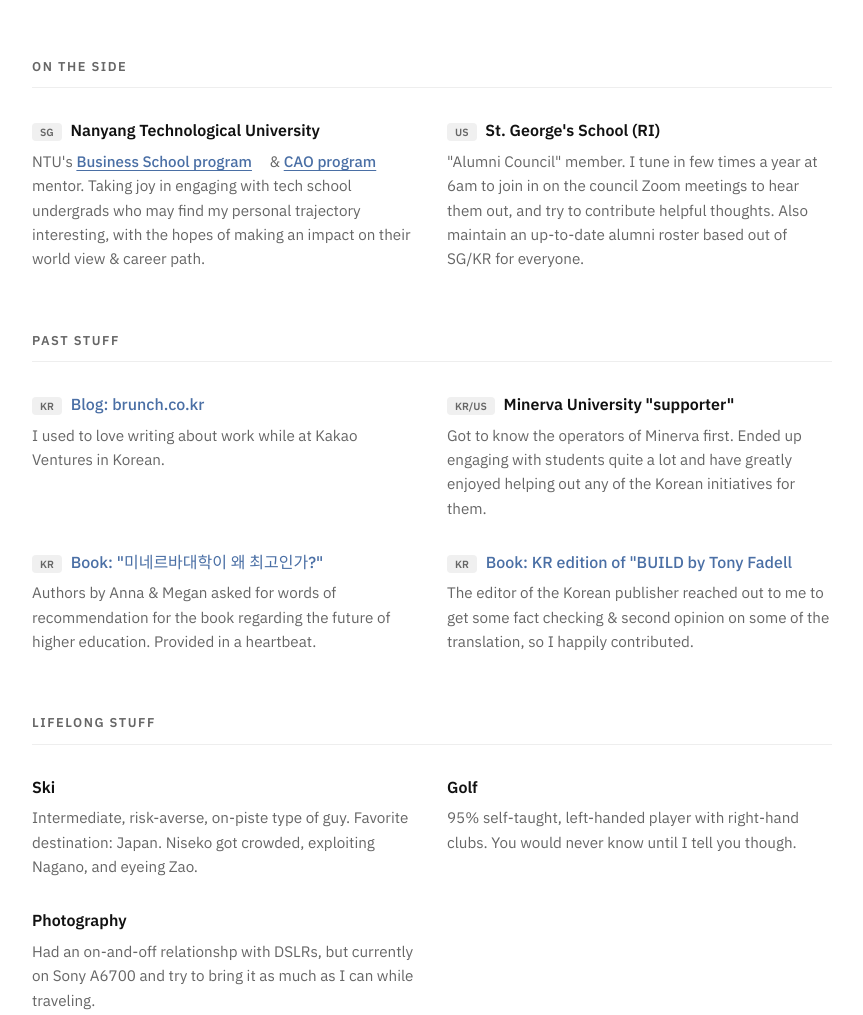
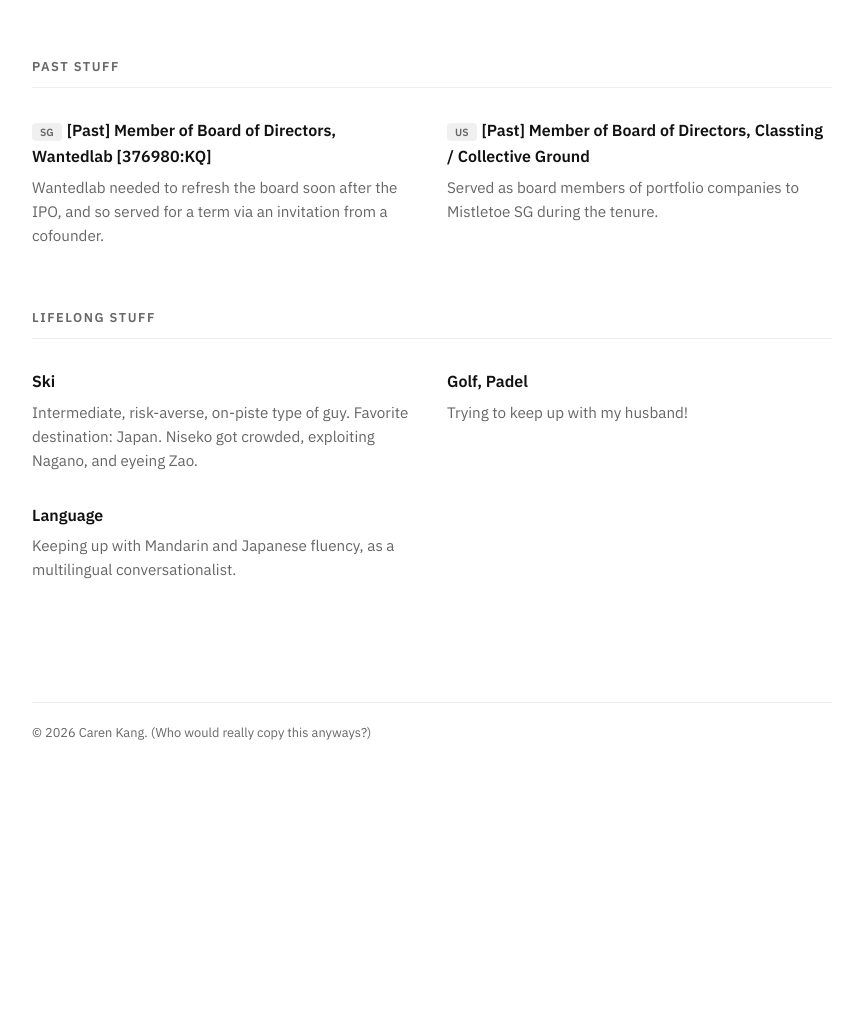
Before and after one commit to caren-kang/caren-kang.github.io, a plain HTML site: page index.html in a window 1280 px wide. Shown: the part 691-1706 px from the top of the page, without its empty margins (208-1071 px from the left). After the commit the page ends 1494 px from the top, so only its background shows below. Drawn offline with Linux system fonts and the light colour scheme.

Commit message:
Update index.html

```diff
--- a/index.html
+++ b/index.html
@@ -165,7 +165,7 @@
 <body>
 
     <header>
-        <h1>Inbae Lee 🇸🇬</h1>
+        <h1>Caren Kang 🇸🇬</h1>
         <div class="bio">
             Venture / CorpDev specialist, now embarking on a new journey in Singapore/Law.
         </div>
@@ -185,8 +185,8 @@
                 <div class="item-desc">1st employee at the new Singapore branch of the best family tax & trust law firm of Korea.</div>
             </div>
             <div class="item">
-                <div class="item-title"><span class="tag">KR</span>Wanted Labs</div>
-                <div class="item-desc">Corporate development.</div>
+                <div class="item-title"><span class="tag">KR</span>Wantedlab</div>
+                <div class="item-desc">Corporate development. Came out of being an external board member for the public company for a short stint.</div>
             </div>
             <div class="item">
                 <div class="item-title"><span class="tag">KR</span>Vivita Korea</div>
@@ -216,46 +216,15 @@
     </section>
 
     <section>
-        <h2>On the side</h2>
-        <div class="grid">
-            <div class="item">
-                <div class="item-title"><span class="tag">SG</span> Nanyang Technological University</div>
-                <div class="item-desc">NTU's <a href="https://www.ntu.edu.sg/business/admissions/ugadmission/undergraduate-programmes/nbs-academy-for-career-excellence/mentoring-programmes">Business School program</a> & <a href="https://ntu-connectingminds.app.kinobi.asia/ntu-mentoring">CAO program</a> mentor. Taking joy in engaging with tech school undergrads who may find my personal trajectory interesting, with the hopes of making an impact on their world view & career path.</div>
-            </div>
-            <div class="item">
-                <div class="item-title"><span class="tag">US</span> St. George's School (RI)</div>
-                <div class="item-desc">"Alumni Council" member. I tune in few times a year at 6am to join in on the council Zoom meetings to hear them out, and try to contribute helpful thoughts. Also maintain an up-to-date alumni roster based out of SG/KR for everyone.</div>
-            </div>
-        </div>
-    </section>
-
-    <section>
         <h2>Past stuff</h2>
         <div class="grid">
             <div class="item">
-                <div class="item-title">
-                    <span class="tag">KR</span>
-                    <a href="https://brunch.co.kr/@inbaelee" target="_blank">Blog: brunch.co.kr</a>
-                </div>
-                <div class="item-desc">I used to love writing about work while at Kakao Ventures in Korean.</div>
+                <div class="item-title"><span class="tag">SG</span>[Past] Member of Board of Directors, Wantedlab [376980:KQ]</div>
+                <div class="item-desc">Wantedlab needed to refresh the board soon after the IPO, and so served for a term via an invitation from a cofounder.</div>
             </div>
             <div class="item">
-                <div class="item-title"><span class="tag">KR/US</span> Minerva University "supporter"</div>
-                <div class="item-desc">Got to know the operators of Minerva first. Ended up engaging with students quite a lot and have greatly enjoyed helping out any of the Korean initiatives for them.</div>
-            </div>
-            <div class="item">
-                <div class="item-title">
-                    <span class="tag">KR</span>
-                    <a href="https://product.kyobobook.co.kr/detail/S000218192072" target="_blank">Book: "미네르바대학이 왜 최고인가?"</a>
-                </div>
-                <div class="item-desc">Authors by Anna & Megan asked for words of recommendation for the book regarding the future of higher education. Provided in a heartbeat.</div>
-            </div>
-            <div class="item">
-                <div class="item-title">
-                    <span class="tag">KR</span>
-                    <a href="https://www.buildc.com/the-book" target="_blank">Book: KR edition of "BUILD by Tony Fadell</a>
-                </div>
-                <div class="item-desc">The editor of the Korean publisher reached out to me to get some fact checking & second opinion on some of the translation, so I happily contributed.</div>
+                <div class="item-title"><span class="tag">US</span>[Past] Member of Board of Directors, Classting / Collective Ground</div>
+                <div class="item-desc">Served as board members of portfolio companies to Mistletoe SG during the tenure.</div>
             </div>
         </div>
     </section>
@@ -268,18 +237,18 @@
                 <div class="item-desc">Intermediate, risk-averse, on-piste type of guy. Favorite destination: Japan. Niseko got crowded, exploiting Nagano, and eyeing Zao.</div>
             </div>
             <div class="item">
-                <div class="item-title">Golf</div>
-                <div class="item-desc">95% self-taught, left-handed player with right-hand clubs. You would never know until I tell you though.</div>
+                <div class="item-title">Golf, Padel</div>
+                <div class="item-desc">Trying to keep up with my husband!</div>
             </div>
             <div class="item">
-                <div class="item-title">Photography</div>
-                <div class="item-desc">Had an on-and-off relationshp with DSLRs, but currently on Sony A6700 and try to bring it as much as I can while traveling.</div>
+                <div class="item-title">Language</div>
+                <div class="item-desc">Keeping up with Mandarin and Japanese fluency, as a multilingual conversationalist.</div>
             </div>
         </div>
     </section>
 
     <footer>
-        &copy; 2026 Inbae Lee. (Who would really copy this anyways?)
+        &copy; 2026 Caren Kang. (Who would really copy this anyways?)
     </footer>
 
 </body>
```
